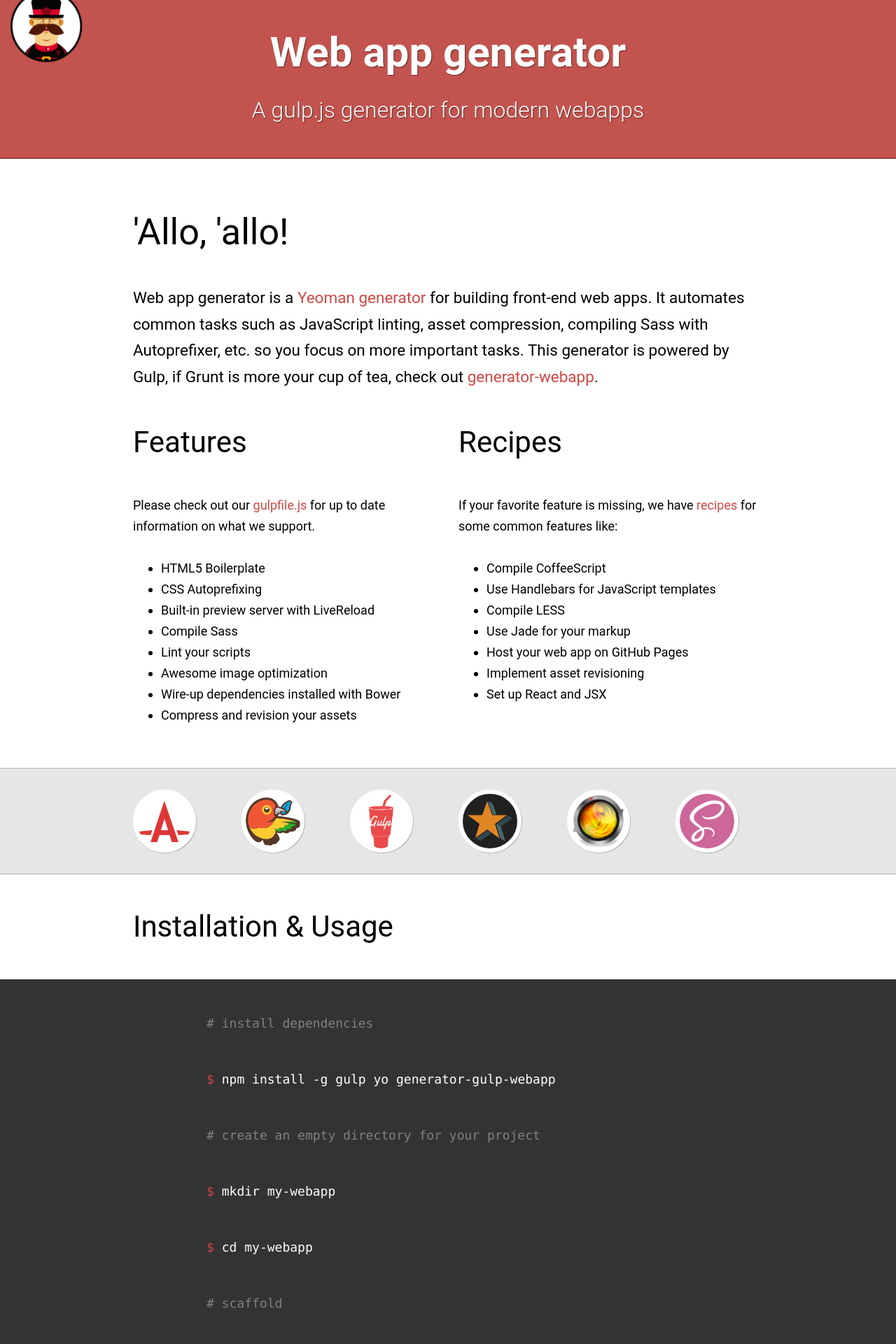
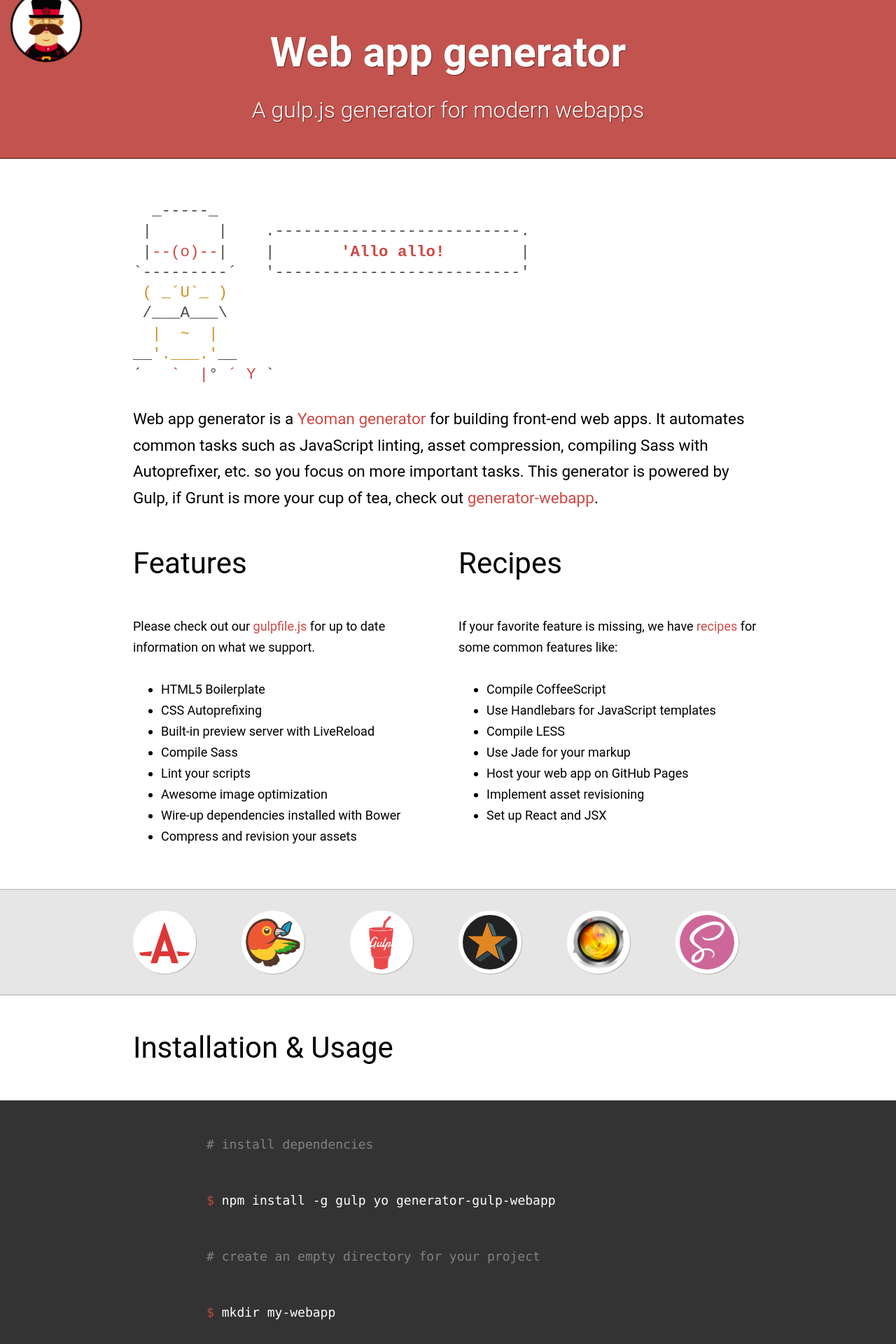
Before and after one commit to yeoman/generator-webapp, a Jekyll site: the page built from index.html, in a window 1280 px wide. Shown: the top 1920 px of the page at 70% size. Built offline with Jekyll 4.4.1, drawn with Linux system fonts in a browser that asks for light colours.

Commit message:
Add Yeoman code character as a title

```diff
--- a/_includes/intro.html
+++ b/_includes/intro.html
@@ -1,6 +1,20 @@
 <div class="intro">
+  <div class="code">
+    <div class="container">
+      <pre style="line-height:1.3">
+  _-----_
+ |       |    .--------------------------.
+ |<span class="text-red">--(o)--</span>|    |       <strong>'Allo allo!</strong>        |
+`---------´   '--------------------------'
+ <span class="text-yellow">( _´U`_ )</span>
+ /___A___\
+  <span class="text-yellow">|  ~  |</span>
+__<span class="text-yellow">'.___.'</span>__
+´   <span class="text-red">`  |</span>° <span class="text-red">´ Y</span> `</pre>
+    </div>
+  </div>
+
   <div class="container">
-    <h2>'Allo, 'allo!</h2>
     <p>Web app generator is a <a href="http://yeoman.io/">Yeoman generator</a> for building front-end web apps. It automates common tasks such as JavaScript linting, asset compression, compiling Sass with Autoprefixer, etc. so you focus on more important tasks. This generator is powered by Gulp, if Grunt is more your cup of tea, check out <a href="https://github.com/yeoman/generator-webapp">generator-webapp</a>.</p>
   </div>
 </div>
--- a/styles/_intro.scss
+++ b/styles/_intro.scss
@@ -1,6 +1,21 @@
 .intro {
   @include query(sm) {
     font-size: 1.25em;
+  }
+
+  .code {
+    padding: 0;
+    margin-bottom: $suh;
+    background-color: transparent;
+    color: lighten(#000, 30%);
+
+    @include query(sm) {
+      margin-bottom: $sub;
+    }
+
+    strong {
+      color: $color-red;
+    }
   }
 
   h2 {
--- /dev/null
+++ b/styles/_text.scss
@@ -0,0 +1,9 @@
+.text {
+  &-red {
+    color: $color-red;
+  }
+
+  &-yellow {
+    color: $color-yellow;
+  }
+}
--- a/styles/_variables.scss
+++ b/styles/_variables.scss
@@ -25,5 +25,6 @@
 $color-blue-lighter:         #ecf7fd;
 $color-brown:                #c19b6a;
 $color-red:                  #cf4842; // yeoman red
+$color-yellow:               #ce9224;
 $color-green:                #759600;
 $color-violet:               #af588f;
--- a/styles/main.scss
+++ b/styles/main.scss
@@ -14,5 +14,6 @@
 @import "grid";
 @import "header";
 @import "intro";
+@import "navigation";
+@import "text";
 @import "vendors";
-@import "navigation";
```
